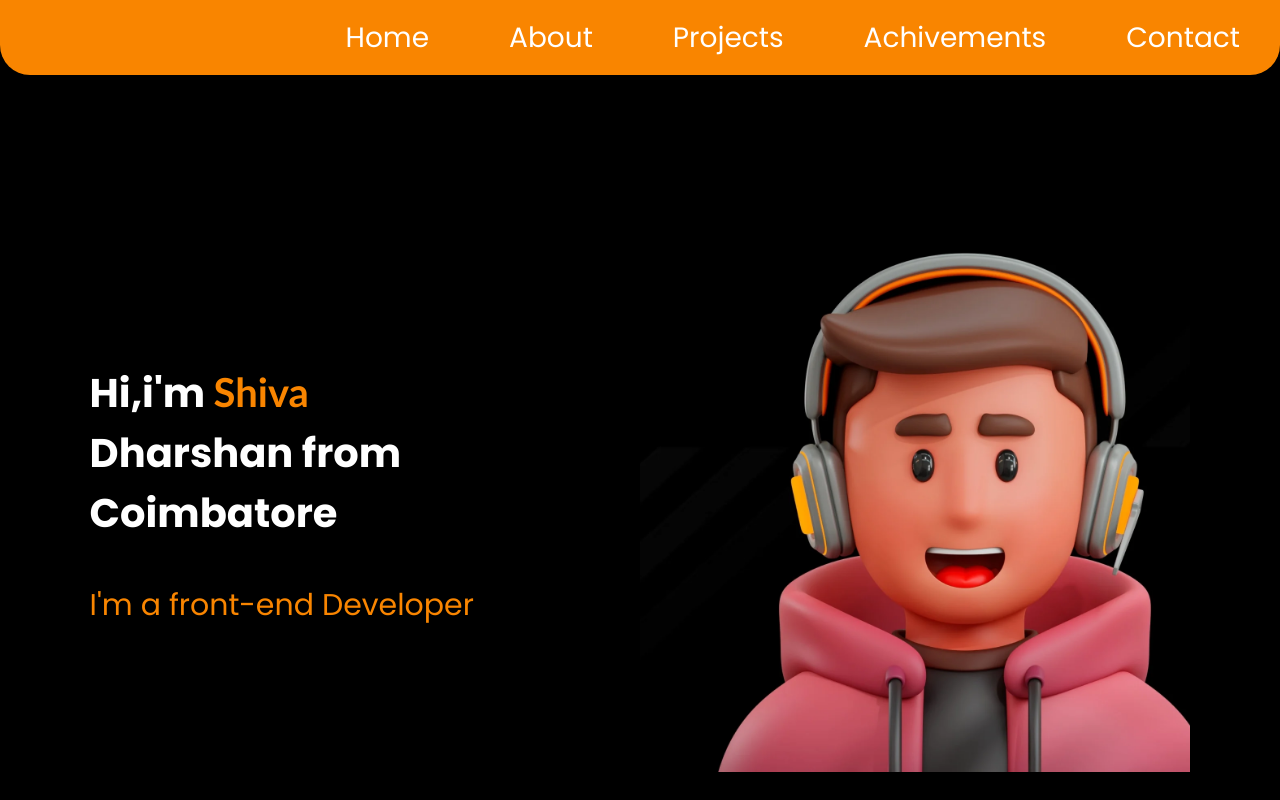
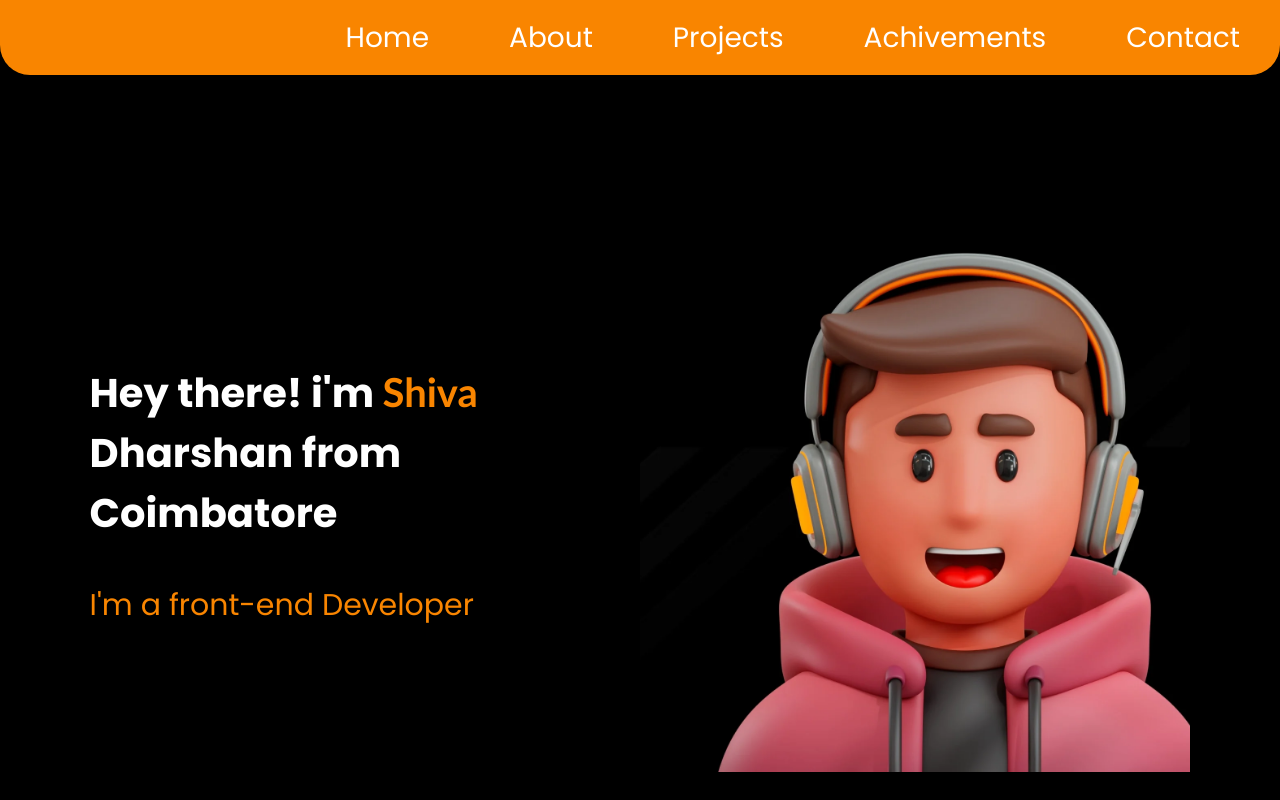
Before and after one commit to Shiva-Dharshan/Portfolio, a plain HTML site: page index.html in a window 1280 px wide. Shown: the top 800 px of the page. Drawn offline with Linux system fonts and the light colour scheme.

Commit message:
Update index.html

```diff
--- a/index.html
+++ b/index.html
@@ -4,7 +4,7 @@
     <meta charset="UTF-8">
     <meta http-equiv="X-UA-Compatible" content="IE=edge">
     <meta name="viewport" content="width=device-width, initial-scale=1.0">
-    <title>port Practice</title>
+    <title>Portfolio</title>
     <link href="https://fonts.googleapis.com/css2?family=Poppins:ital,wght@0,200;0,300;0,400;0,600;0,700;0,800;0,900;1,400;1,500&display=swap">
     <link rel="stylesheet" href="style.css">
     <script src="https://kit.fontawesome.com/13a6868b14.js" crossorigin="anonymous"></script>
@@ -22,7 +22,7 @@
 
     <section class="home" id="home">
         <div class="home-left">
-            <h1>Hi,i'm <span>Shiva</span><br>Dharshan from Coimbatore</h1><br>
+            <h1>Hey there! i'm <span>Shiva</span><br>Dharshan from Coimbatore</h1><br>
             <p>I'm a front-end Developer</p></div>
 
         <div class="home-right">
```
